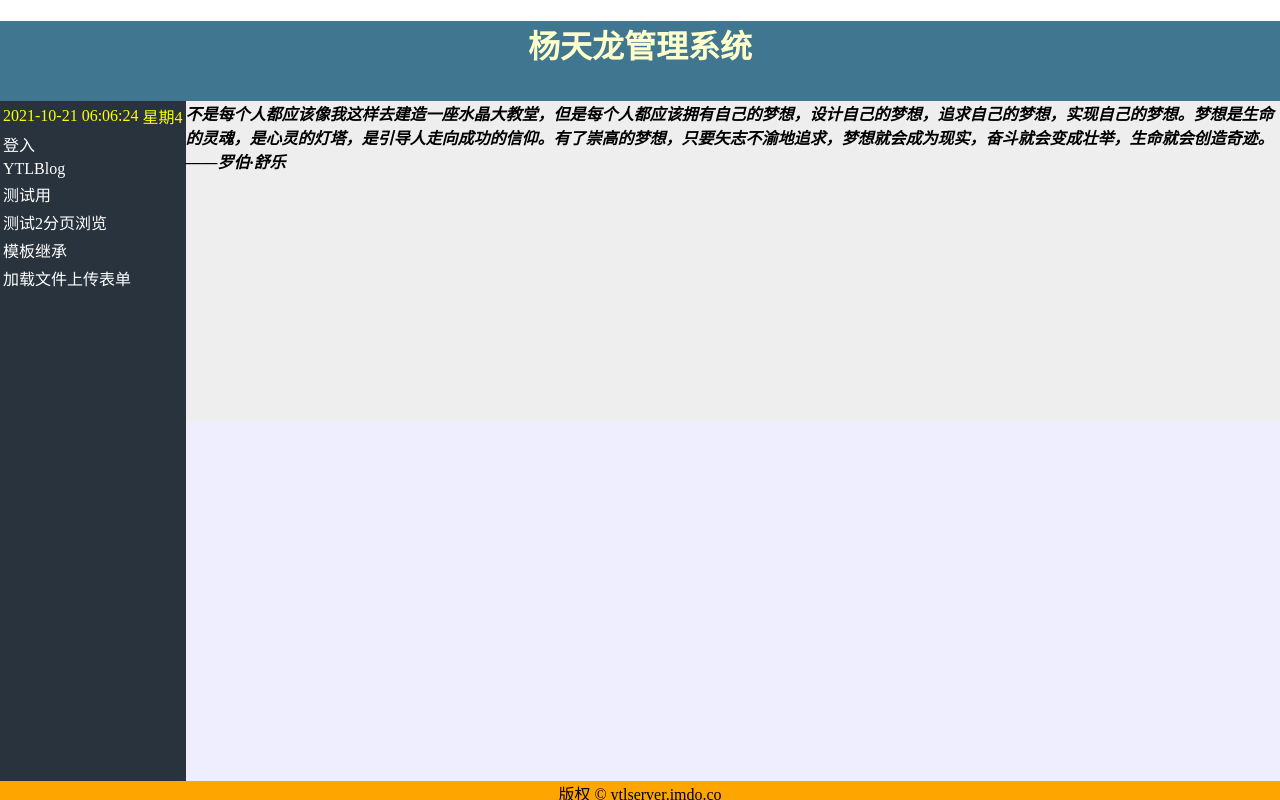
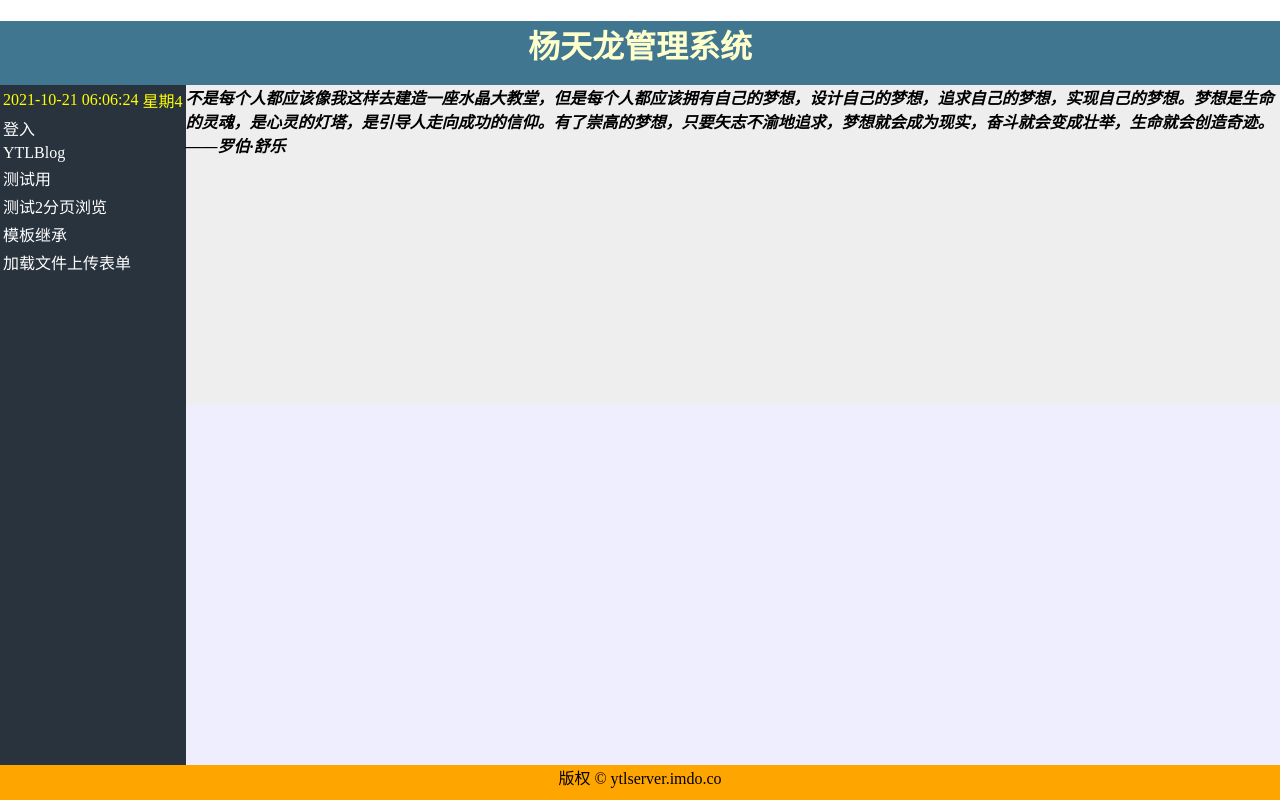
Before and after one commit to YtlGitHub/YTLDjangoSever, a Django app: page / in a window 1280 px wide. Run offline with Django 3.2, Linux system fonts and the light colour scheme.

Commit message:
Update index.html

```diff
--- a/mydemo/templates/myapp/index/index.html
+++ b/mydemo/templates/myapp/index/index.html
@@ -11,7 +11,7 @@
 	</style>
 </head>
 <body>
-<div id="header" style="background-color: #417690; color: #ffc; height:10%; width:100%;">
+<div id="header" style="background-color: #417690; color: #ffc; height:8%; width:100%;">
 <h1 style="margin-bottom:0; text-align:center;">杨天龙管理系统</h1></div>
 
 <div id="menu" style="background-color: rgb(40, 51, 62);height:85%;float:left;">
```
